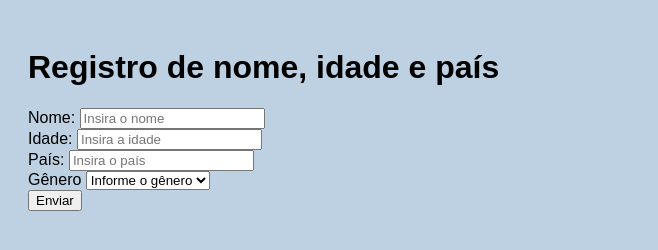
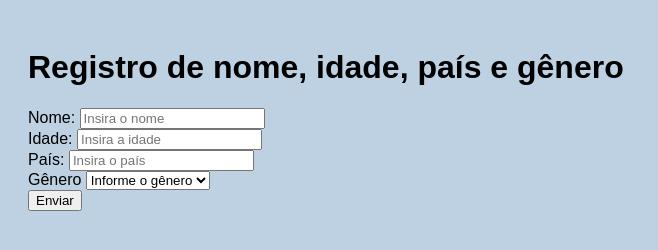
Before and after one commit to MarianaPontes1/cadastro, a plain HTML site: page index.html in a window 1280 px wide. Shown: the whole page, without its empty margins (0-658 px from the left). Drawn offline with Linux system fonts and the light colour scheme.

Commit message:
Add files via upload

```diff
--- a/index.html
+++ b/index.html
@@ -3,11 +3,11 @@
 <head>
     <meta charset="UTF-8">
     <meta name="viewport" content="width=device-width, initial-scale=1.0">
-    <title>Document</title>
+    <title>Registro de nome, idade, país e gênero</title>
     <link rel = 'stylesheet' href="style.css">
 </head>
 <body>
-    <h1>Registro de nome, idade e país</h1>
+    <h1>Registro de nome, idade, país e gênero</h1>
     <form>
         <div class="form-control">
 
```
